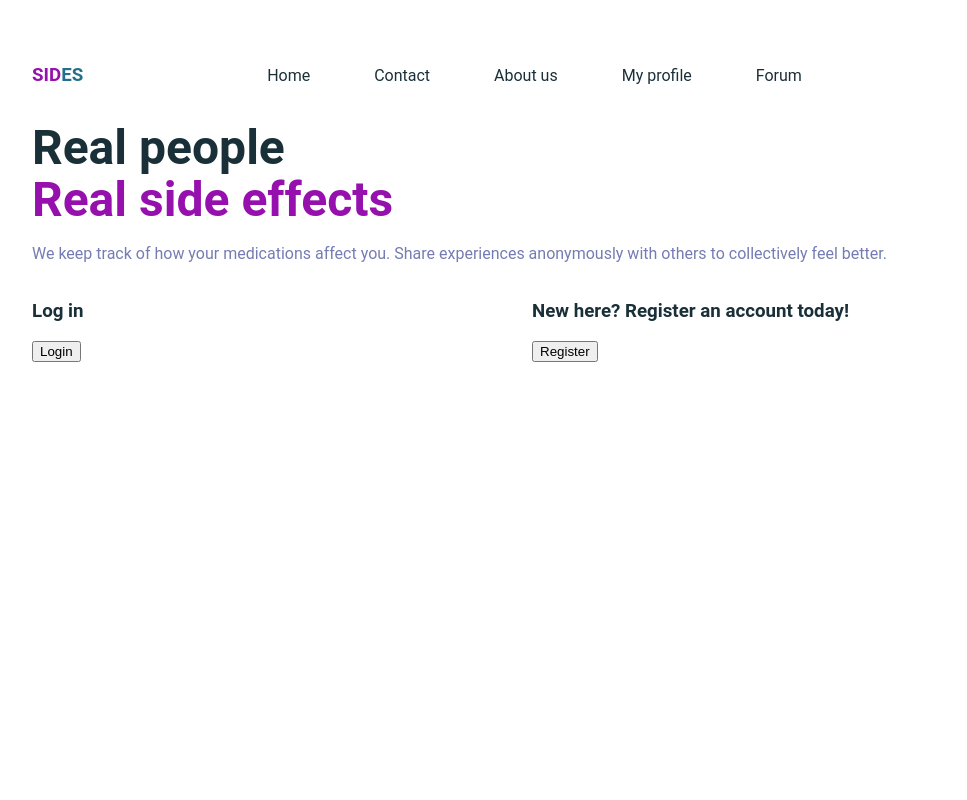
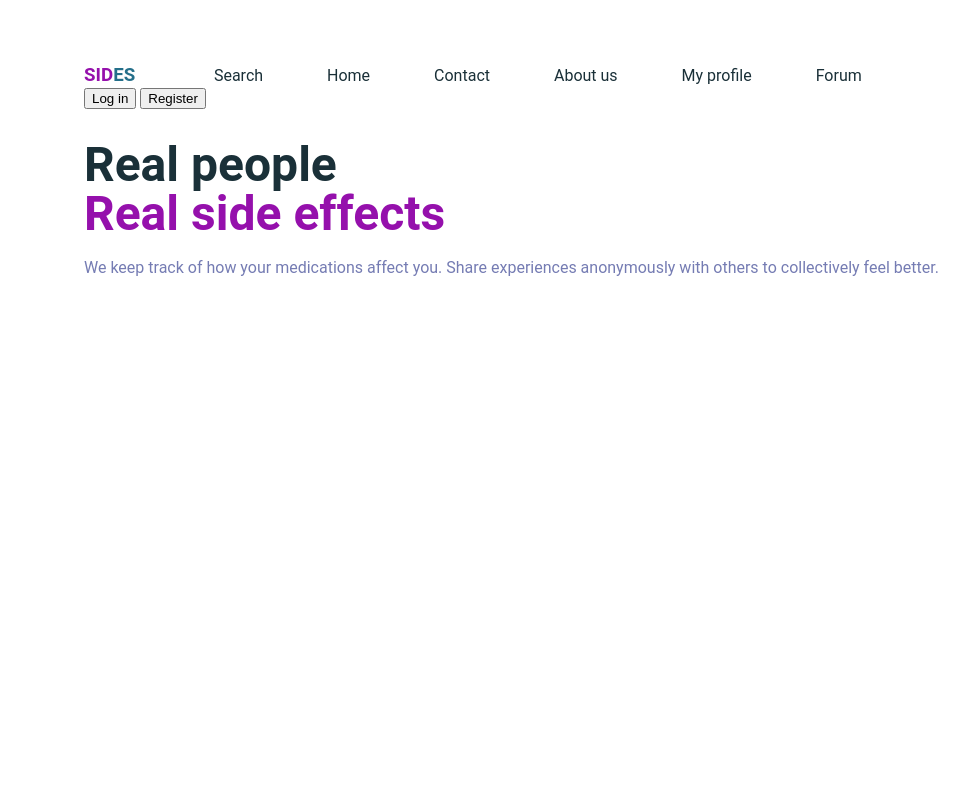
Before and after one commit to cecilia-andersson/SIDES-Web-App-LIMS, a PHP site: page / in a window 1280 px wide. Shown: the whole page, without its empty margins (108-1075 px from the left). Run offline with PHP 8.4, Linux system fonts and the light colour scheme.

Commit message:
changes in css and navigation

```diff
--- a/index.php
+++ b/index.php
@@ -1,60 +1,40 @@
-<style>
-.column {
-  float: left;
-  width: 50%;
-}
-
-.row:after {
-    content: "";
-    display: table;
-    clear: both;
-}
-</style>
-
+<!DOCTYPE html>
 <html>
-<link rel="stylesheet" type="text/css" href="stylesheet/styles.css"> <!-- Link to CSS file -->
 
 <head>
     <title>SIDES</title>
+    <link rel="stylesheet" type="text/css" href="stylesheet/styles.css"> <!-- Link to CSS file -->
     <h3 style="color: #9510AC; display: inline;">SID</h3><h3 style="color: #246F8A; display: inline;">ES</h3>
     <nav style="display: inline;">
+        <a href="Drug_profile/nice_search_page.php">Search</a>
         <a href="index.php">Home</a>
         <a href="#">Contact</a>
         <a href="#">About us</a>
         <a href="#">My profile</a>
         <a href="#">Forum</a>
     </nav>
+    <form action="user_profile/login_page.php" style="display: inline">
+        <input type="submit" value="Log in">
+    </form>
+    <form action="user_profile/register.php" style="display: inline">
+        <input type="submit" value="Register">
+    </form>
 </head>
+
 <body>
-<h1 style="color: 1A3038; margin-bottom: 3%;"> Real people </h1>
-<h1 style="color: 9510AC; margin-top: 3%;">Real side effects </h1>
-
-<p style="color: 757CB3;"> We keep track of how your medications affect you. Share experiences anonymously with others to collectively feel better. </p>
-
-<div class="row">
-    <div class="column">
-        <h3> Log in </h3>
-        <p>
-            <form action="user_profile/login_page.php">
-                <input type="submit" value="Login"> <br>
-            </form>
-
 <?php
-            if(isset($_GET['Message'])){
+if (isset($_GET['Message'])) {
     echo $_GET['Message'];
 }
 ?>
-        </p>
-    </div>
 
-    <div class="column">
-        <h3> New here? Register an account today! </h3>
-        <p>
-            <form action="user_profile/register.php">
-                <input type="submit" value="Register">
-            </form>
-        </p>
-    </div>
-</div>
+    <h1 style="color: #1A3038; margin-bottom: 3%;"> Real people </h1>
+    <h1 style="color: #9510AC; margin-top: 3%;">Real side effects </h1>
+
+    <p style="color: #757CB3;"> We keep track of how your medications affect you. Share experiences anonymously with
+        others to collectively feel better. </p>
+
+
 </body>
+
 </html>
--- a/stylesheet/styles.css
+++ b/stylesheet/styles.css
@@ -11,33 +11,27 @@ body {
     background-color: #ffffff;
     font-family: 'Roboto', sans-serif;
     font-size: 16px;
-    color: #1a3038; /* Smaller text color */
+    color: #1a3038;
+    /* Smaller text color */
     line-height: 22px;
-    width: 1000px;
+    width: 70%;
     margin: auto;
     padding: 4em;
     /*border:1px solid #828282;*/
 }
 
 h1 {
-    color: #256e8a; /* Largest text color */
+    color: #256e8a;
+    /* Largest text color */
     font-size: 48px;
     margin-top: 5%;
 }
+
 h2 {
-    color: #256e8a; /* Large text color */
+    color: #256e8a;
+    /* Large text color */
     font-size: 36px;
-}
-
-nav{
     text-align: center;
-    margin: 15%;
-}
-
-nav a {
-    color: #1A3038;
-    margin: 0 30px;
-    text-decoration: none; /* Remove underlines from links */
 }
 
 a {
@@ -45,7 +39,8 @@ a {
     text-decoration: none;
 }
 
-a:hover, a:focus {
+a:hover,
+a:focus {
     text-decoration: underline;
 }
 
@@ -53,26 +48,43 @@ a:hover, a:focus {
 table {
     width: 100%;
     border-collapse: collapse;
-    margin-bottom: 20px;;
+    margin-bottom: 20px;
+    ;
 }
 
-table, th, td {
+table,
+th,
+td {
     border: 1px solid #ccc;
 }
 
-th, td {
+th,
+td {
     padding: 10px;
     text-align: left;
 }
 
-img{
+img {
     border: 0;
 }
 
-form{
+form {
     width: 80%;
 }
 
-fieldset{
+nav {
+    text-align: center;
+    margin: 5%;
+}
+
+nav a {
+    color: #1A3038;
+    margin: 0 30px;
+    text-decoration: none;
+    /* Remove underlines from links */
+}
+
+
+fieldset {
     margin-bottom: 2em;
 }
```
Also changed, not shown: user_profile/login_page.php (+12 -2 lines), user_profile/register.php (+23 -10 lines). Lines whose indentation alone changed are shown as unchanged.
